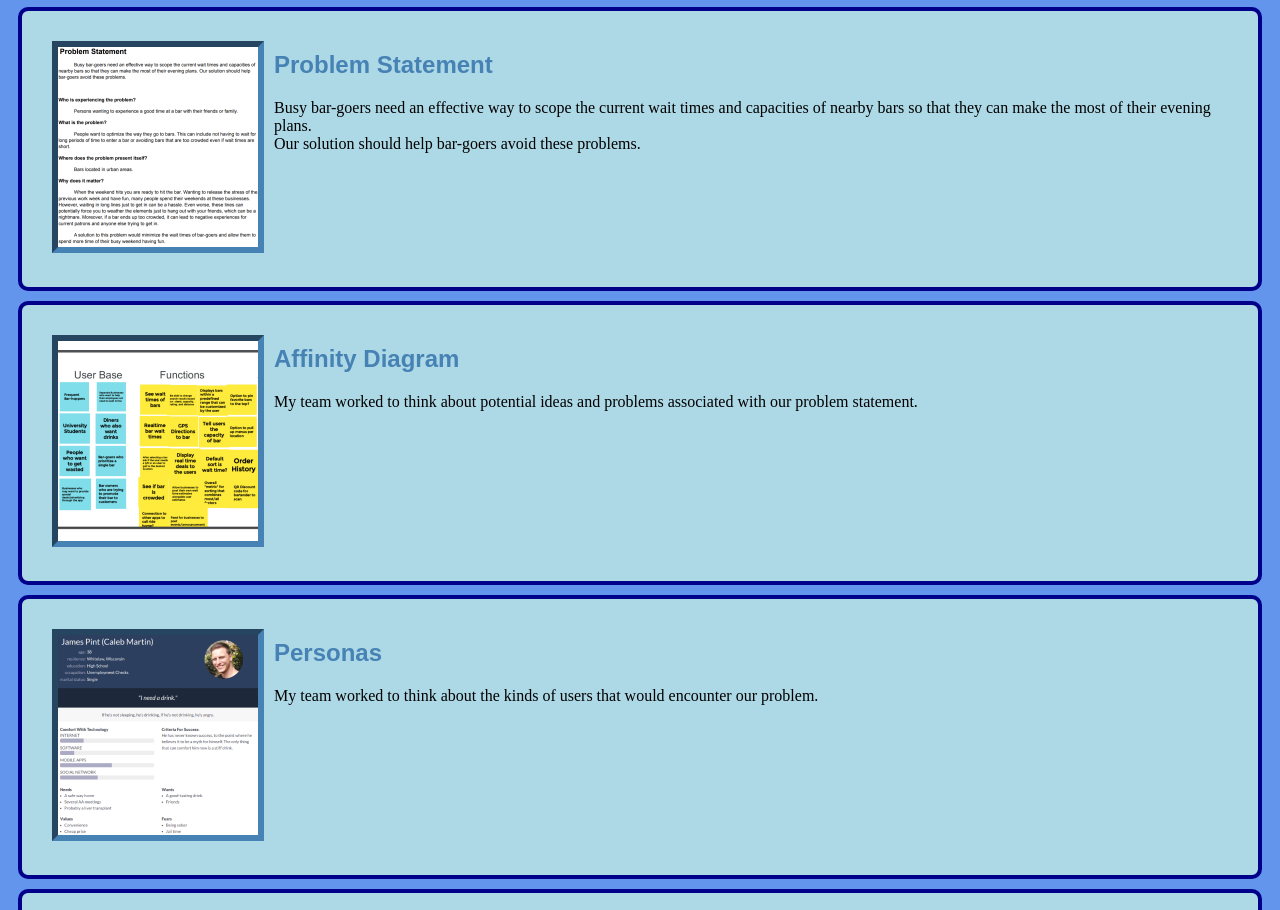
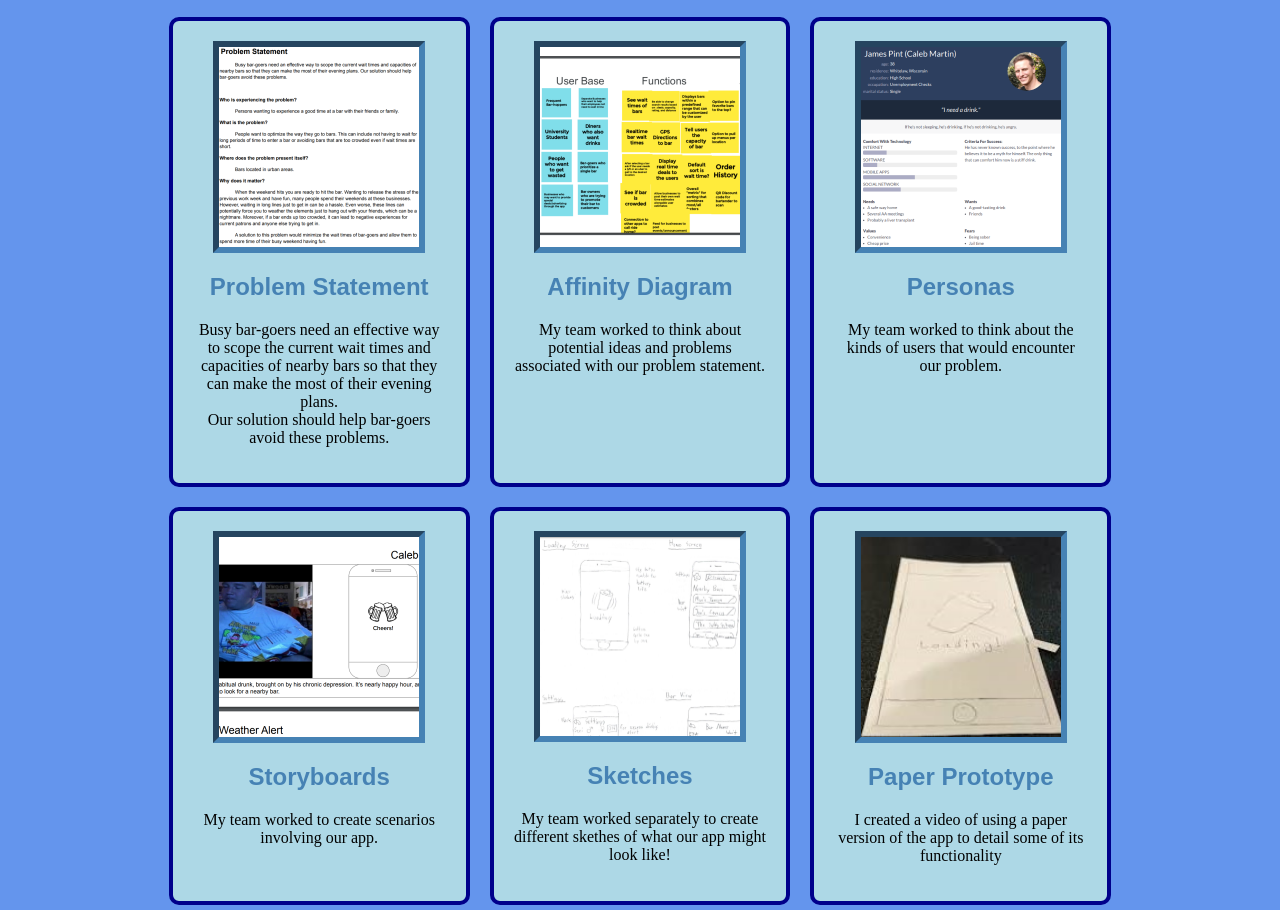
Before and after one commit to CMartin2288/CMartin2288.github.io, a plain HTML site: page index.html in a window 1280 px wide. Shown: the part 73-983 px from the top of the page. Drawn offline with Linux system fonts and the light colour scheme.

Commit message:
Add files via upload

```diff
--- a/index.html
+++ b/index.html
@@ -6,7 +6,7 @@
     </head>
     <body>
         <h1>Caleb Martin's CSCE 190 Site</h1>
-
+        <div class = "pageelement">
             <!--Problem Statement-->
             <section class = "assignment">
                 <a href="files/problem-statement.pdf" target="_blank">
@@ -72,5 +72,19 @@
                     </p>
                 </section>
             </section>
+
+            <!--Paper Prototype-->
+            <section class = "assignment">
+                <a href="https://youtu.be/WwWFhJCebEE" target="_blank">
+                    <img src = "images/paper-prototype-square.jpg" alt = "Thumbnail for Paper Prototype" >
+                </a>
+                <section class = "doc-details">
+                    <a href="https://youtu.be/WwWFhJCebEE" target="_blank"><h2>Paper Prototype</h2></a>
+                    <p>
+                        I created a video of using a paper version of the app to detail some of its functionality
+                    </p>
+                </section>
+            </section>
+        </div>
     </body>
 </html>
--- a/styles.css
+++ b/styles.css
@@ -6,15 +6,24 @@ body
 h1
 {
     color: darkblue;
+    text-align: center;
 }
 p
 {
     font-family: 'Times New Roman', Times, serif;
+    text-align: center;
+}
+.pageelement
+{
+    display: flex;
+    flex-wrap: wrap;
+    justify-content: center;
 }
 .assignment
 {
+    width: 20%;
     background-color: lightblue;
-    display: flex;
+    /*display: flex;*/
     padding: 20px;
     margin: 10px;
     border: 4px solid darkblue;
@@ -22,9 +31,10 @@ p
 }
 .assignment img
 {
+    display: block;
+    margin: auto;
     width: 200px;
     border: 6px inset steelblue;
-    margin: 10px;
 }
 .assignment img:hover
 {
@@ -34,6 +44,7 @@ a
 {
     text-decoration: none;
     color: steelblue;
+    text-align: center;
 }
 a:hover
 {
```
Also changed, not shown: images/paper-prototype-square.jpg (added). Lines whose indentation alone changed are shown as unchanged.
